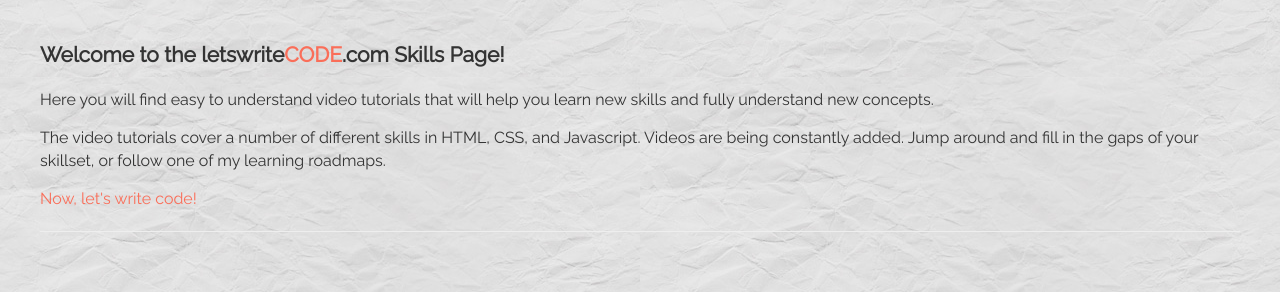
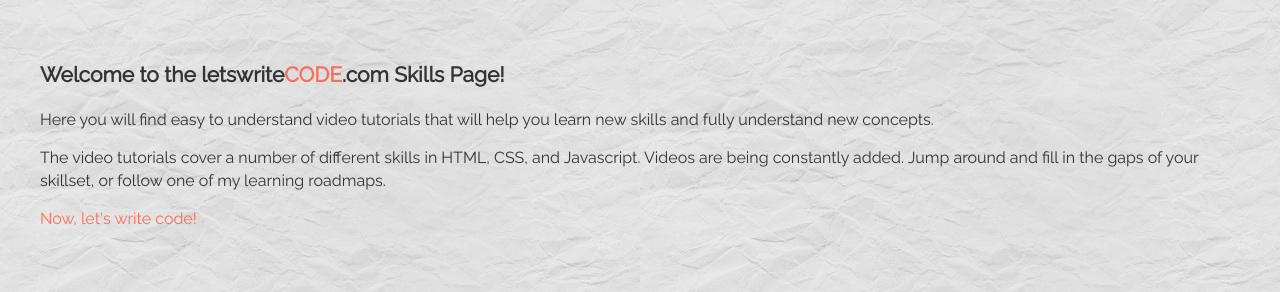
Before and after one commit to minditorrey/letswritecode-static, a plain HTML site: page skills.html in a window 1280 px wide. Shown: the part 263-555 px from the top of the page. Drawn offline with nearby package versions, Linux system fonts and the light colour scheme.

```diff
--- a/assets/css/custom.css
+++ b/assets/css/custom.css
@@ -638,7 +638,7 @@ footer li.signup-link a:hover {
 /* ==== SKILLS ==== */
 
 .intro-skills {
-	padding: 40px;
+	padding: 60px 40px;
 }
 .skills {
 	width: 48%;
--- a/skills.html
+++ b/skills.html
@@ -62,7 +62,7 @@
 			<p>Here you will find easy to understand video tutorials that will help you learn new skills and fully understand new concepts.</p>
 			<p>The video tutorials cover a number of different skills in HTML, CSS, and Javascript. Videos are being constantly added. Jump around and fill in the gaps of your skillset, or follow one of my learning roadmaps.</p>
 			<p class="melon">Now, let's write code!</p>
-			<hr>
+
 		</section>
 		<section id="signup" data-type="background" data-speed="4">
 			<div class="container">
```
